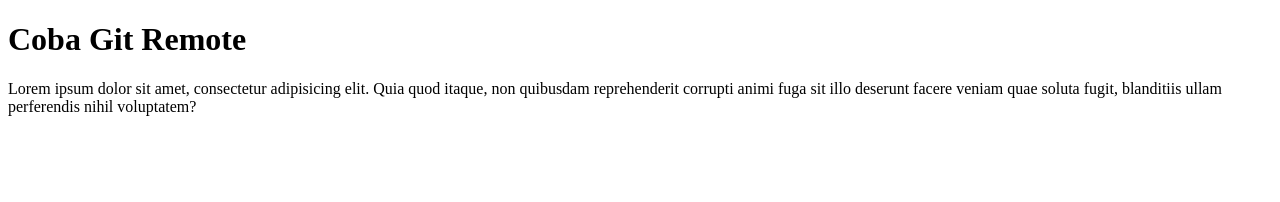
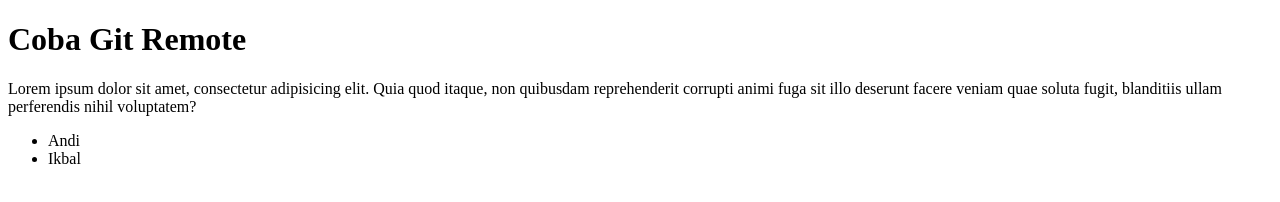
Before and after one commit to andiikbal/git-test-remote-2, a plain HTML site: page index.html in a window 1280 px wide. Drawn offline with Linux system fonts and the light colour scheme.

Commit message:
mengubah isi dari file index.html

```diff
--- a/index.html
+++ b/index.html
@@ -9,5 +9,9 @@
 <body>
     <h1>Coba Git Remote</h1>
     <p>Lorem ipsum dolor sit amet, consectetur adipisicing elit. Quia quod itaque, non quibusdam reprehenderit corrupti animi fuga sit illo deserunt facere veniam quae soluta fugit, blanditiis ullam perferendis nihil voluptatem?</p>
+    <ul>
+        <li>Andi</li>
+        <li>Ikbal</li>
+    </ul>
 </body>
 </html>
```
